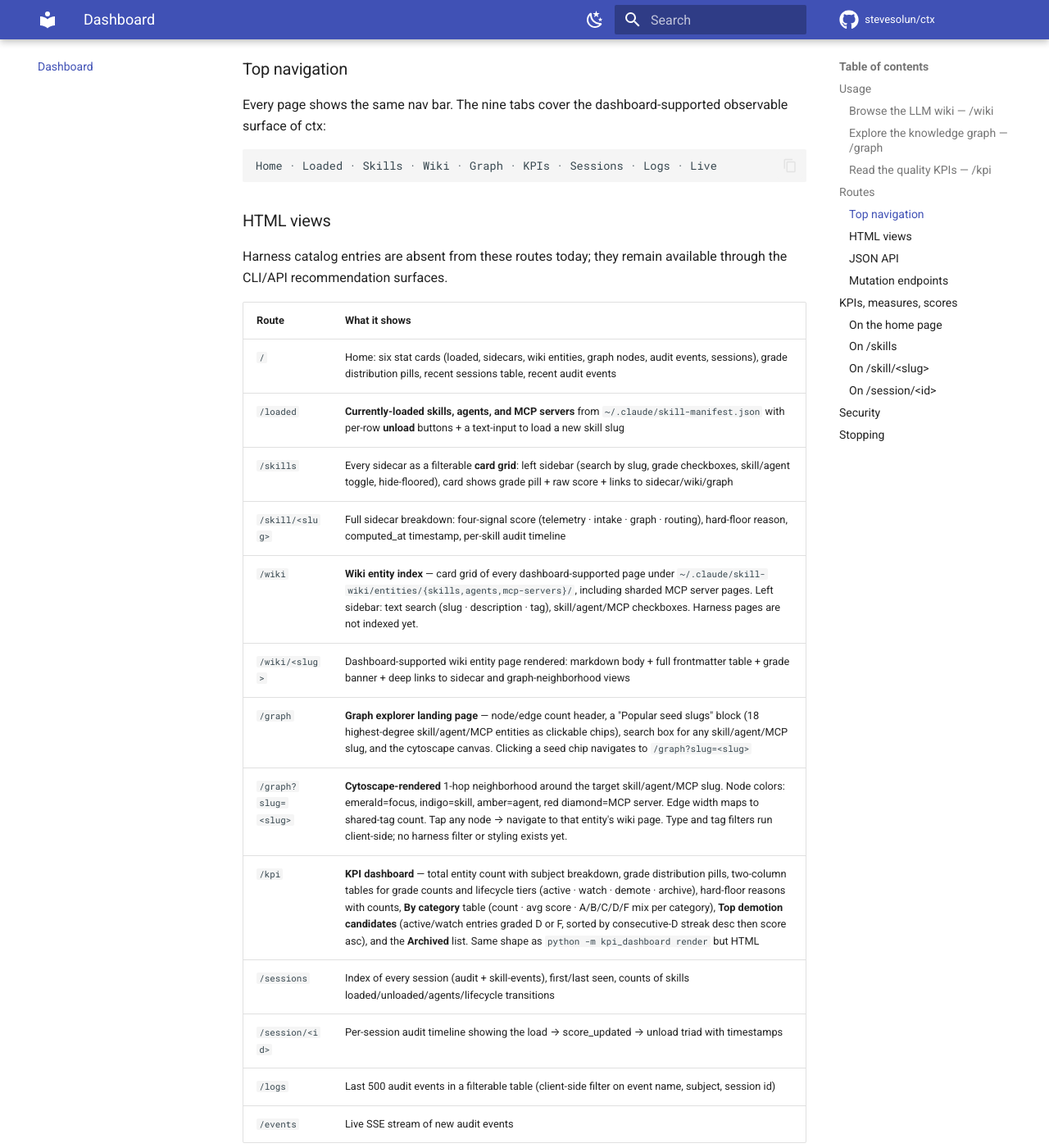
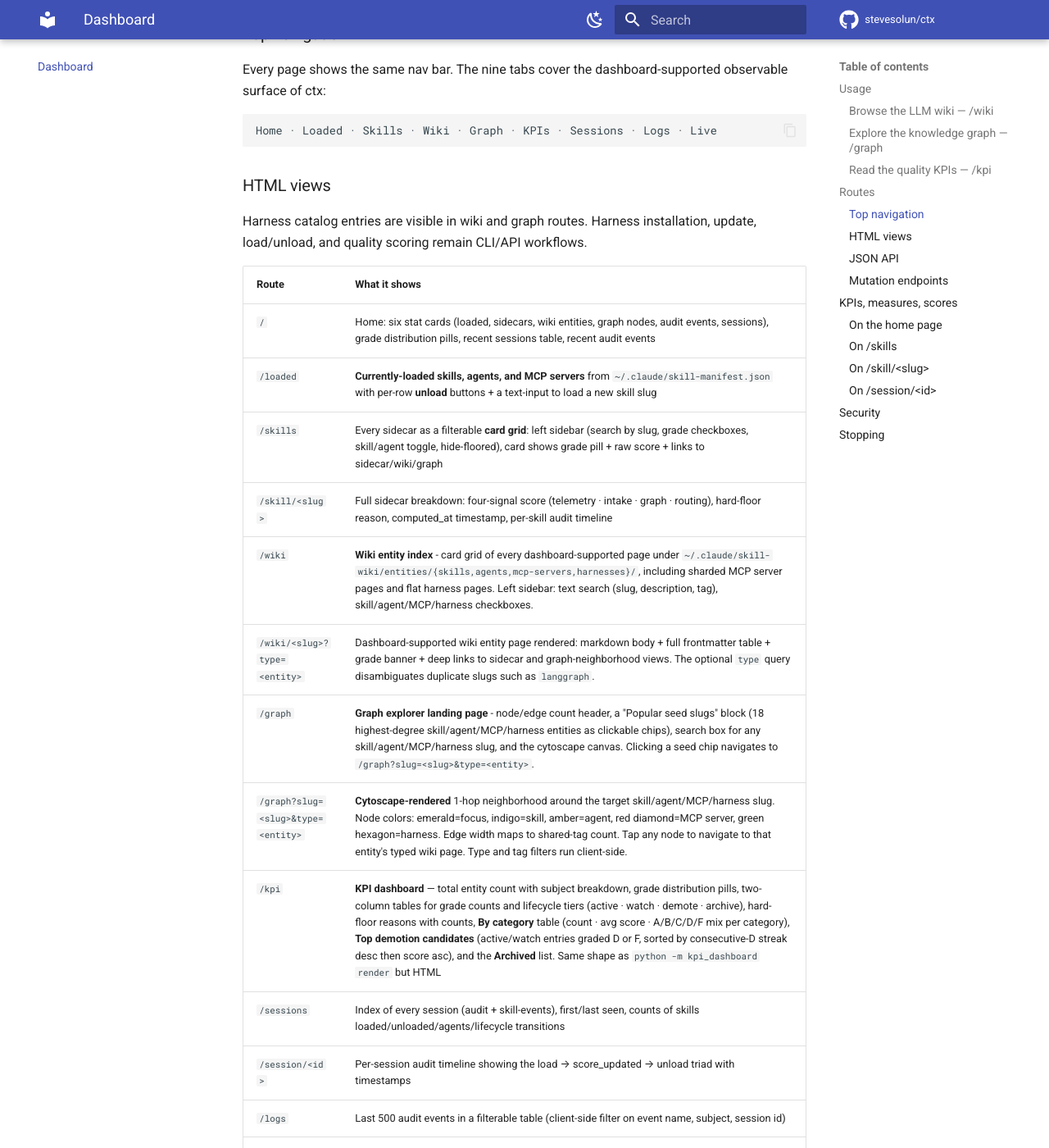
Before and after one commit to stevesolun/ctx, an MkDocs documentation site: the page built from docs/dashboard.md, in a window 1280 px wide and 1400 px high, scrolled down 2561 px. Shown: the whole window at 82% size. Built offline with MkDocs 1.6.1 and Material for MkDocs 9.7.7, drawn with Linux system fonts in a browser that asks for light colours; comment, search, counter and statistics services are not loaded; some of the changed text lies outside the part shown.

Commit message:
Add harness support to dashboard graph and wiki

````diff
--- a/docs/dashboard.md
+++ b/docs/dashboard.md
@@ -3,8 +3,8 @@
 Local HTTP dashboard for ctx's currently supported live observables:
 loaded skills, agents, and MCP servers; session timelines; the
 knowledge graph; the LLM-wiki browser; quality grades + scores;
-filterable audit logs; and a live event stream. Dashboard harness
-exposure is not yet present.
+filterable audit logs; a live event stream; and cataloged harness
+wiki/graph browsing.
 
 ```bash
 ctx-monitor serve              # http://127.0.0.1:8765
@@ -22,51 +22,50 @@ requests. Cytoscape.js is loaded from a CDN on the `/graph` route only.
 Every page in the dashboard has the same top nav, so getting around
 is `Home → jump anywhere`. The three feature tabs new in v0.6.4 are
 how you explore the dashboard-supported ctx corpus without ever touching
-the CLI. The underlying ctx catalog can include harness pages and
-recommendations, but `ctx-monitor` does not yet index, render, filter,
-load, unload, or score harness entries.
+the CLI. The dashboard indexes skills, agents, MCP servers, and harness
+pages in wiki/graph views. Harness install, update, load/unload, and
+quality scoring remain CLI/API workflows.
 
 ### Browse the LLM wiki — `/wiki`
 
 The wiki tab is a filterable card grid of **every dashboard-supported
 entity page** under
-`~/.claude/skill-wiki/entities/{skills,agents,mcp-servers}/`. MCP
-server pages use the sharded layout
+`~/.claude/skill-wiki/entities/{skills,agents,mcp-servers,harnesses}/`.
+MCP server pages use the sharded layout
 `entities/mcp-servers/<first-char-or-0-9>/<slug>.md`; the dashboard
-routes `/wiki/<slug>` to the same shard convention. Harness pages may
-exist under `entities/harnesses/`, but dashboard wiki exposure for
-harnesses is not yet present. Each card shows:
+routes `/wiki/<slug>` to the same shard convention. Harness pages use
+the flat `entities/harnesses/<slug>.md` layout. Each card shows:
 
-- the slug (click to open `/wiki/<slug>`)
+- the slug (click to open `/wiki/<slug>?type=<entity>`)
 - the quality grade pill (A/B/C/D/F) when the entity has a sidecar,
-  otherwise a `skill`, `agent`, or `mcp-server` type badge
+  otherwise a `skill`, `agent`, `mcp-server`, or `harness` type badge
 - the frontmatter `description`
 - up to 6 tags
 
 The **left sidebar** has a text search that matches across slug,
-description, and tags, plus skill/agent/MCP type checkboxes. Pair them to
+description, and tags, plus skill/agent/MCP/harness type checkboxes. Pair them to
 answer questions like "show me all grade-B agents related to
 testing" — check `agent`, type `testing` in the search box.
 
-Dashboard-supported entity pages (`/wiki/<slug>`) render the full
+Dashboard-supported entity pages (`/wiki/<slug>?type=<entity>`) render the full
 markdown body, the frontmatter table on the right, and a quality banner
 with deep links to `/skill/<slug>` (sidecar detail) and
-`/graph?slug=<slug>` (1-hop neighborhood).
+`/graph?slug=<slug>&type=<entity>` (1-hop neighborhood).
 
 ### Explore the knowledge graph — `/graph`
 
 The graph tab is a cytoscape-rendered view over the dashboard-supported
-skill/agent/MCP graph. The shipped graph bundle also contains remote-cataloged
-Skills.sh `skill` nodes and the graph build/recommendation APIs can be
-harness-aware, but this dashboard view does not yet expose harness-specific
-filters or install actions. When you arrive with no
+skill/agent/MCP/harness graph. The shipped graph bundle also contains
+remote-cataloged Skills.sh `skill` nodes. Harness nodes are browsable
+and filterable here; install/update actions remain in `ctx-harness-install`.
+When you arrive with no
 slug selected, the page shows:
 
 - a stats line with the total node + edge counts
 - a **Popular seed slugs** panel — the 18 highest-degree entities
   rendered as clickable chips (skills in indigo, agents in amber).
   Click a chip to explore that entity's 1-hop neighborhood
-- a search box — type any valid skill, agent, or MCP slug and press
+- a search box — type any valid skill, agent, MCP, or harness slug and press
   `explore` (or hit Enter)
 - the cytoscape canvas itself, which activates as soon as you pick a
   seed
@@ -77,12 +76,12 @@ Inside the cytoscape view, node colors mean:
 - **indigo** — skills
 - **amber** — agents
 - **red diamond** — MCP servers
+- **green hexagon** — harnesses
 
 Edge width encodes the `weight` attribute (count of shared tags), so
 thicker lines = stronger semantic relationships. **Tap any node** to
 navigate to that entity's wiki page. The type checkboxes hide or show
-skills, agents, and MCP servers without reloading the graph. There is no
-harness filter or harness node styling yet.
+skills, agents, MCP servers, and harnesses without reloading the graph.
 
 ### Read the quality KPIs — `/kpi`
 
@@ -125,8 +124,9 @@ Home · Loaded · Skills · Wiki · Graph · KPIs · Sessions · Logs · Live
 
 ### HTML views
 
-Harness catalog entries are absent from these routes today; they remain
-available through the CLI/API recommendation surfaces.
+Harness catalog entries are visible in wiki and graph routes. Harness
+installation, update, load/unload, and quality scoring remain CLI/API
+workflows.
 
 | Route | What it shows |
 |---|---|
@@ -134,10 +134,10 @@ available through the CLI/API recommendation surfaces.
 | `/loaded` | **Currently-loaded skills, agents, and MCP servers** from `~/.claude/skill-manifest.json` with per-row **unload** buttons + a text-input to load a new skill slug |
 | `/skills` | Every sidecar as a filterable **card grid**: left sidebar (search by slug, grade checkboxes, skill/agent toggle, hide-floored), card shows grade pill + raw score + links to sidecar/wiki/graph |
 | `/skill/<slug>` | Full sidecar breakdown: four-signal score (telemetry · intake · graph · routing), hard-floor reason, computed_at timestamp, per-skill audit timeline |
-| `/wiki` | **Wiki entity index** — card grid of every dashboard-supported page under `~/.claude/skill-wiki/entities/{skills,agents,mcp-servers}/`, including sharded MCP server pages. Left sidebar: text search (slug · description · tag), skill/agent/MCP checkboxes. Harness pages are not indexed yet. |
-| `/wiki/<slug>` | Dashboard-supported wiki entity page rendered: markdown body + full frontmatter table + grade banner + deep links to sidecar and graph-neighborhood views |
-| `/graph` | **Graph explorer landing page** — node/edge count header, a "Popular seed slugs" block (18 highest-degree skill/agent/MCP entities as clickable chips), search box for any skill/agent/MCP slug, and the cytoscape canvas. Clicking a seed chip navigates to `/graph?slug=<slug>` |
-| `/graph?slug=<slug>` | **Cytoscape-rendered** 1-hop neighborhood around the target skill/agent/MCP slug. Node colors: emerald=focus, indigo=skill, amber=agent, red diamond=MCP server. Edge width maps to shared-tag count. Tap any node → navigate to that entity's wiki page. Type and tag filters run client-side; no harness filter or styling exists yet. |
+| `/wiki` | **Wiki entity index** - card grid of every dashboard-supported page under `~/.claude/skill-wiki/entities/{skills,agents,mcp-servers,harnesses}/`, including sharded MCP server pages and flat harness pages. Left sidebar: text search (slug, description, tag), skill/agent/MCP/harness checkboxes. |
+| `/wiki/<slug>?type=<entity>` | Dashboard-supported wiki entity page rendered: markdown body + full frontmatter table + grade banner + deep links to sidecar and graph-neighborhood views. The optional `type` query disambiguates duplicate slugs such as `langgraph`. |
+| `/graph` | **Graph explorer landing page** - node/edge count header, a "Popular seed slugs" block (18 highest-degree skill/agent/MCP/harness entities as clickable chips), search box for any skill/agent/MCP/harness slug, and the cytoscape canvas. Clicking a seed chip navigates to `/graph?slug=<slug>&type=<entity>`. |
+| `/graph?slug=<slug>&type=<entity>` | **Cytoscape-rendered** 1-hop neighborhood around the target skill/agent/MCP/harness slug. Node colors: emerald=focus, indigo=skill, amber=agent, red diamond=MCP server, green hexagon=harness. Edge width maps to shared-tag count. Tap any node to navigate to that entity's typed wiki page. Type and tag filters run client-side. |
 | `/kpi` | **KPI dashboard** — total entity count with subject breakdown, grade distribution pills, two-column tables for grade counts and lifecycle tiers (active · watch · demote · archive), hard-floor reasons with counts, **By category** table (count · avg score · A/B/C/D/F mix per category), **Top demotion candidates** (active/watch entries graded D or F, sorted by consecutive-D streak desc then score asc), and the **Archived** list. Same shape as `python -m kpi_dashboard render` but HTML |
 | `/sessions` | Index of every session (audit + skill-events), first/last seen, counts of skills loaded/unloaded/agents/lifecycle transitions |
 | `/session/<id>` | Per-session audit timeline showing the load → score_updated → unload triad with timestamps |
@@ -151,7 +151,7 @@ available through the CLI/API recommendation surfaces.
 | `GET /api/sessions.json` | All sessions with aggregated counts |
 | `GET /api/manifest.json` | Raw `skill-manifest.json` passthrough |
 | `GET /api/skill/<slug>.json` | Raw sidecar for one slug |
-| `GET /api/graph/<slug>.json?hops=1&limit=40` | Dashboard-shaped skill/agent/MCP `{nodes, edges, center}`; `hops` ∈ [1, 3], `limit` ∈ [5, 150]. Harness graph exposure is not yet present here. |
+| `GET /api/graph/<slug>.json?type=<entity>&hops=1&limit=40` | Dashboard-shaped skill/agent/MCP/harness `{nodes, edges, center}`; `type` is optional but recommended for duplicate slugs, `hops` is [1, 3], `limit` is [5, 150]. |
 | `GET /api/kpi.json` | `DashboardSummary` passthrough — `{total, by_subject, grade_counts, lifecycle_counts, category_breakdown, hard_floor_counts, low_quality_candidates, archived, generated_at}`. Returns `{total: 0, detail: "no sidecars yet"}` when the quality directory is empty |
 | `GET /api/events.stream` | Server-sent events tail of `~/.claude/ctx-audit.jsonl` |
 
@@ -188,8 +188,8 @@ always drill from a headline number to the raw sidecar that produced it.
 |---|---|
 | **Currently loaded** | Count of entries in `skill-manifest.json[load]`. Clicking the card drills to `/loaded` |
 | **Sidecars** | Total sidecars in `~/.claude/skill-quality/` |
-| **Wiki entities** | Count of dashboard-supported wiki pages (skills + agents + MCP servers; no harness pages yet) |
-| **Knowledge graph** | Dashboard-supported skill/agent/MCP node count + edge count from `graphify-out/graph.json` |
+| **Wiki entities** | Count of dashboard-supported wiki pages (skills + agents + MCP servers + harnesses) |
+| **Knowledge graph** | Dashboard-supported skill/agent/MCP/harness node count + edge count from `graphify-out/graph.json` |
 | **Audit events** | Line count of `~/.claude/ctx-audit.jsonl` |
 | **Sessions** | Unique session IDs seen across audit + events |
 | **Grade pills** | A / B / C / D / F counts across all sidecars, colored |
@@ -249,8 +249,8 @@ observability proof that ctx's telemetry pipeline is live.
   header that doesn't match `Host` returns 403. Curl and direct
   tool calls are allowed (no Origin header at all).
 - **Slug allowlist on all paths**. Anywhere the dashboard resolves
-  a skill, agent, or MCP slug to a file path (`/wiki/<slug>`,
-  `/graph?slug=<slug>`, `/api/graph/<slug>.json`), the slug is
+  a skill, agent, MCP, or harness slug to a file path (`/wiki/<slug>`,
+  `/graph?slug=<slug>&type=<entity>`, `/api/graph/<slug>.json`), the slug is
   validated through the shared
   safe-name helper — no path traversal, no absolute paths, no UNC
   shares, no Windows reserved device names.
````
Also changed, not shown: README.md (+2 -2 lines), 3 other files.
